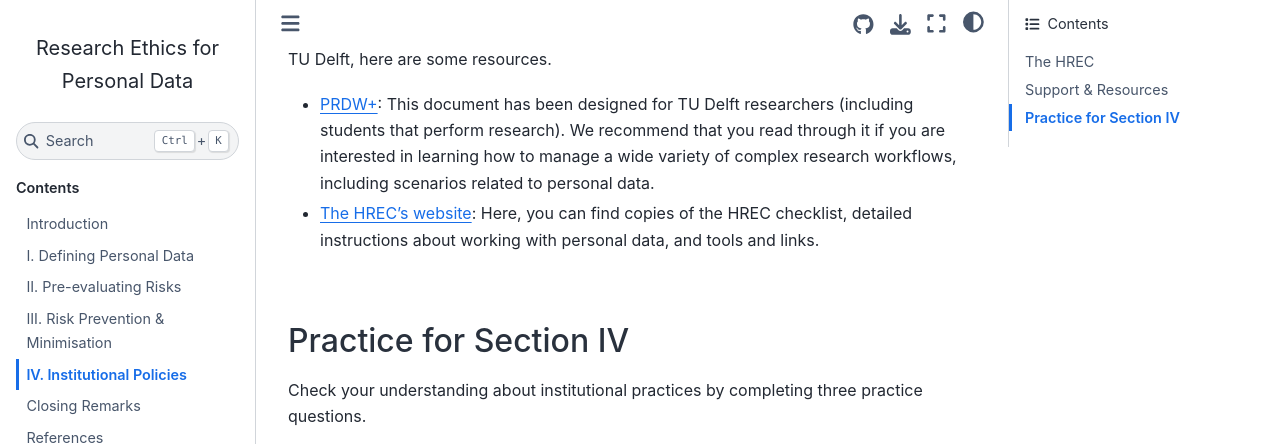
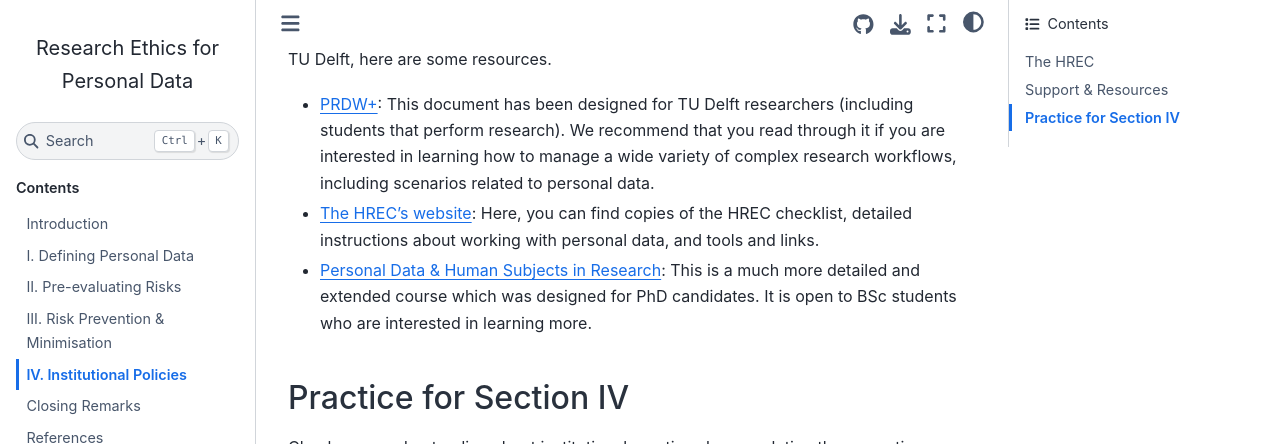
Before and after one commit to tu-delft-library/BSc_Research_Ethics_for_Personal_Data, a Jupyter Book: the page built from book/institutional_policies.md, in a window 1280 px wide and 900 px high, scrolled down 2022 px, cut to the strip 0-444 px from the top of the window. Built offline with Jupyter Book 1.0.4 settings and Sphinx 7.4.7 and the Sphinx Book theme 1.1.4, drawn with Linux system fonts in a browser that asks for light colours; comment, search, counter and statistics services are not loaded.

Commit message:
added link to personal data course

```diff
--- a/book/institutional_policies.md
+++ b/book/institutional_policies.md
@@ -60,6 +60,9 @@ If you are interested in learning more about research practices and policies at
 - <a href="https://www.tudelft.nl/en/about-tu-delft/strategy/integrity-policy/human-research-ethics/" target="_blank">The HREC's website</a>: Here, you can find copies of the HREC checklist, detailed instructions about working with personal data, and tools and links.
 <br>
 
+- <a href="https://www.tudelft.nl/en/library/data-management/training-and-events/training-for-researchers/personal-data-human-subjects-in-research" target="_blank">Personal Data & Human Subjects in Research</a>: This is a much more detailed and extended course which was designed for PhD candidates. It is open to BSc students who are interested in learning more.
+
+
 ## Practice for Section IV
 Check your understanding about institutional practices by completing three practice questions.
 <iframe src="https://tudelft.h5p.com/content/1292839830104851067/embed" aria-label="Section #4 Quiz" width="1088" height="637" frameborder="0" allowfullscreen="allowfullscreen" allow="autoplay *; geolocation *; microphone *; camera *; midi *; encrypted-media *"></iframe><script src="https://tudelft.h5p.com/js/h5p-resizer.js" charset="UTF-8"></script>
```
